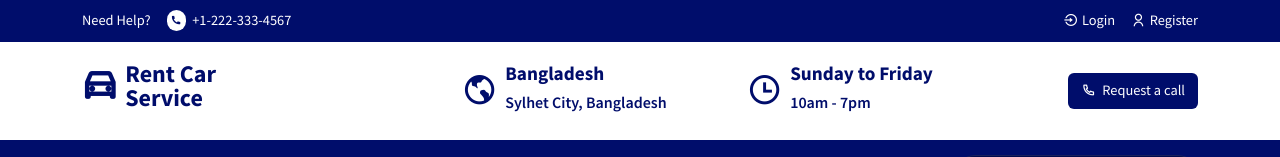
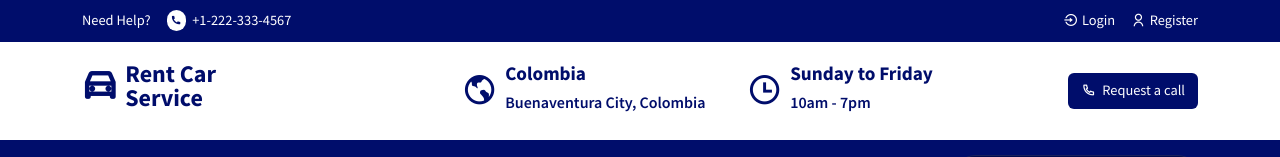
Before and after one commit to Lord-Mugen/car-rental, a React (Vite) app: page /contact in a window 1280 px wide. Shown: the top 157 px of the page. Built offline with nearby package versions, Linux system fonts and the light colour scheme.

Commit message:
header info changed

```diff
--- a/src/components/Header/Header.jsx
+++ b/src/components/Header/Header.jsx
@@ -86,8 +86,8 @@ const Header = () => {
                   <i class="ri-earth-line"></i>
                 </span>
                 <div className="header__location-content">
-                  <h4>Bangladesh</h4>
-                  <h6>Sylhet City, Bangladesh</h6>
+                  <h4>Colombia</h4>
+                  <h6>Buenaventura City, Colombia</h6>
                 </div>
               </div>
             </Col>
```
